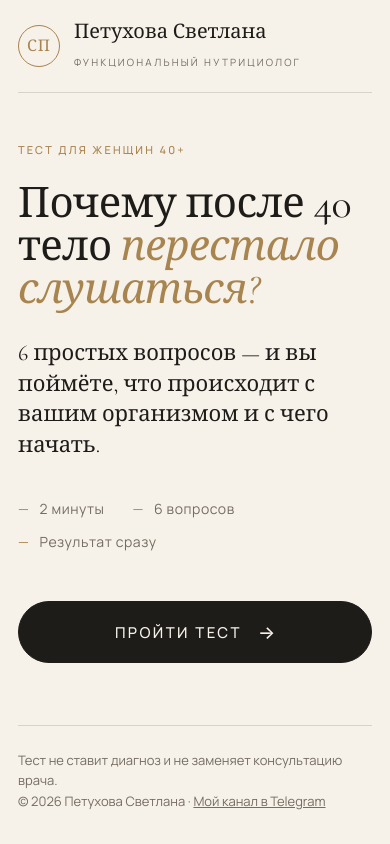
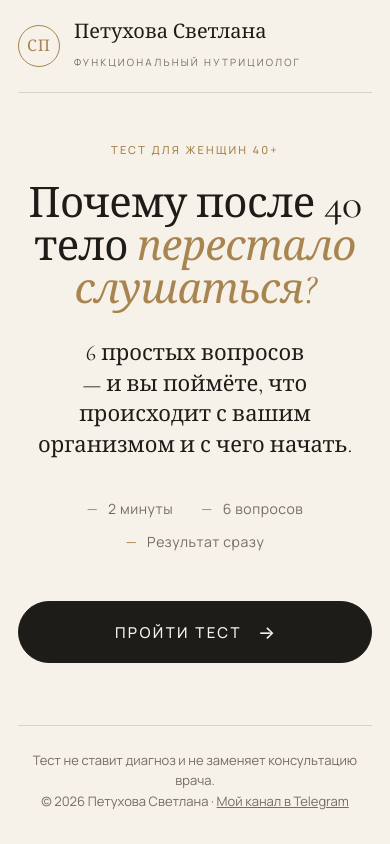
Before and after one commit to svlab27-web/kviz-svetlana, a plain HTML site: page index.html in a window 390 px wide. Drawn offline with nearby package versions, Linux system fonts and the light colour scheme.

Commit message:
Квиз: всё по центру, ровные строки
Co-Authored-By: Claude Opus 5.5 <noreply@anthropic.com>

```diff
--- a/index.html
+++ b/index.html
@@ -142,8 +142,20 @@
   }
   footer a { color: var(--muted); }
 
+  /* ——— Всё по центру, строки ровные ——— */
+  .screen, footer { text-align: center; }
+  .eyebrow { justify-content: center; }
+  .eyebrow::after { content: ""; width: 36px; height: 1px; background: var(--gold); flex: none; }
+  .sub { margin-left: auto; margin-right: auto; }
+  .facts { justify-content: center; }
+  .progress { max-width: 420px; margin: 0 auto; }
+  .opts { max-width: 560px; margin-left: auto; margin-right: auto; }
+  h1, .sub, .q-title, .res-title, .res-block p, .res-cta h3, .res-cta p { text-wrap: balance; }
+  .res-block p { max-width: 600px; margin-left: auto; margin-right: auto; }
+
   @media (max-width: 600px) {
     body { font-size: 17px; }
+    .eyebrow::after { display: none; }
     .wrap { padding: 0 18px; }
     .top { padding: 18px 0; }
     .top-time { display: none; }
@@ -174,7 +186,7 @@
   <!-- Начало -->
   <section class="screen active" id="intro">
     <div class="eyebrow">Тест для женщин 40+</div>
-    <h1>Почему после 40 тело <em>перестало слушаться?</em></h1>
+    <h1>Почему после&nbsp;40 тело <em>перестало слушаться?</em></h1>
     <p class="sub">6 простых вопросов — и вы поймёте, что происходит с вашим организмом и с чего начать.</p>
     <div class="facts"><span>2 минуты</span><span>6 вопросов</span><span>Результат сразу</span></div>
     <button class="btn start" id="startBtn">Пройти тест <span class="arrow" aria-hidden="true">→</span></button>
```
